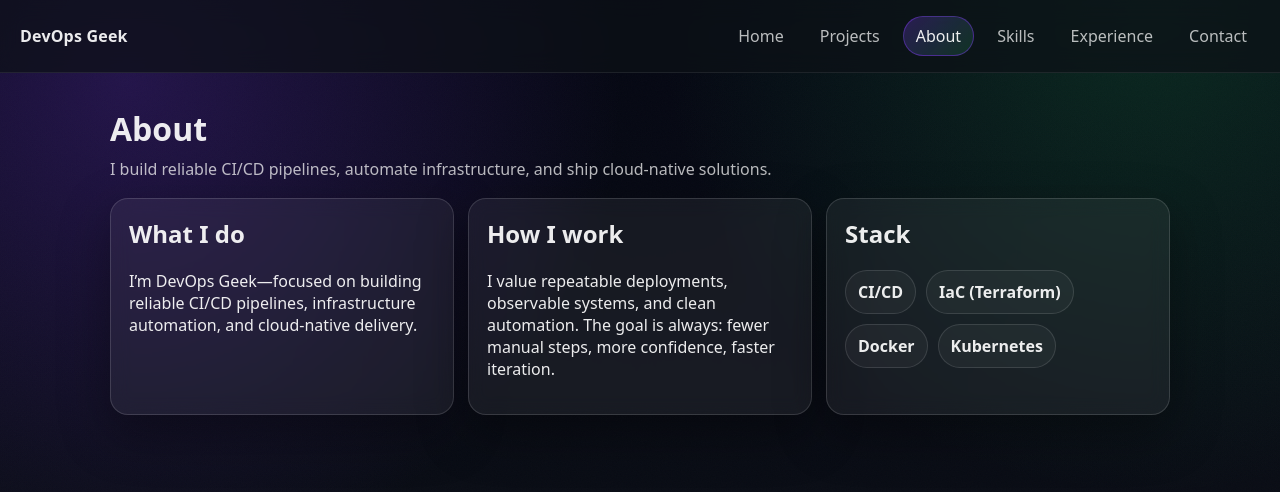
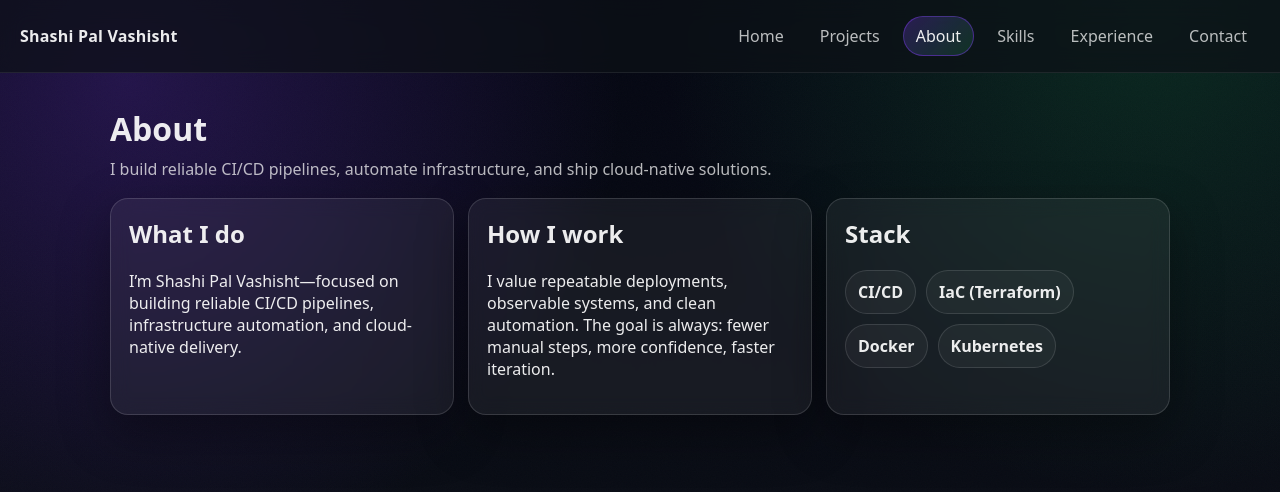
Before and after one commit to devopsgeek1979/devops-premium-portfolio, a React (Vite) app: page /devops-premium-portfolio/about in a window 1280 px wide. Shown: the top 492 px of the page. Built offline with nearby package versions, Linux system fonts and the light colour scheme.

Commit message:
Rename DevOps Geek to Shashi Pal Vashisht

```diff
--- a/index.html
+++ b/index.html
@@ -3,7 +3,7 @@
 <html>
 <head>
 <meta charset="UTF-8" />
-<title>DevOps Premium Portfolio</title>
+<title>Shashi Pal Vashisht - DevOps Portfolio</title>
 </head>
 <body>
 <div id="root"></div>
--- a/src/components/Navbar.jsx
+++ b/src/components/Navbar.jsx
@@ -4,7 +4,7 @@ import { NavLink } from "react-router-dom";
 export default function Navbar() {
   return (
     <nav className="nav">
-      <div className="brand">DevOps Geek</div>
+      <div className="brand">Shashi Pal Vashisht</div>
       <div className="nav-links">
         <NavLink to="/" className={({ isActive }) => `navlink${isActive ? " active" : ""}`}>
           Home
--- a/src/pages/About.jsx
+++ b/src/pages/About.jsx
@@ -12,7 +12,7 @@ export default function About() {
         <div className="card">
           <h2 style={{ marginTop: 0 }}>What I do</h2>
           <p>
-            I’m DevOps Geek—focused on building reliable CI/CD pipelines,
+            I’m Shashi Pal Vashisht—focused on building reliable CI/CD pipelines,
             infrastructure automation, and cloud-native delivery.
           </p>
         </div>
--- a/src/pages/Home.jsx
+++ b/src/pages/Home.jsx
@@ -12,7 +12,7 @@ export default function Home() {
     >
       <div className="hero-content">
         <div className="hero-badge">DevOps • CI/CD • Cloud-Native</div>
-        <h1>DevOps Geek</h1>
+        <h1>Shashi Pal Vashisht</h1>
         <p>Premium DevOps Portfolio</p>
 
         <div className="cta">
```
